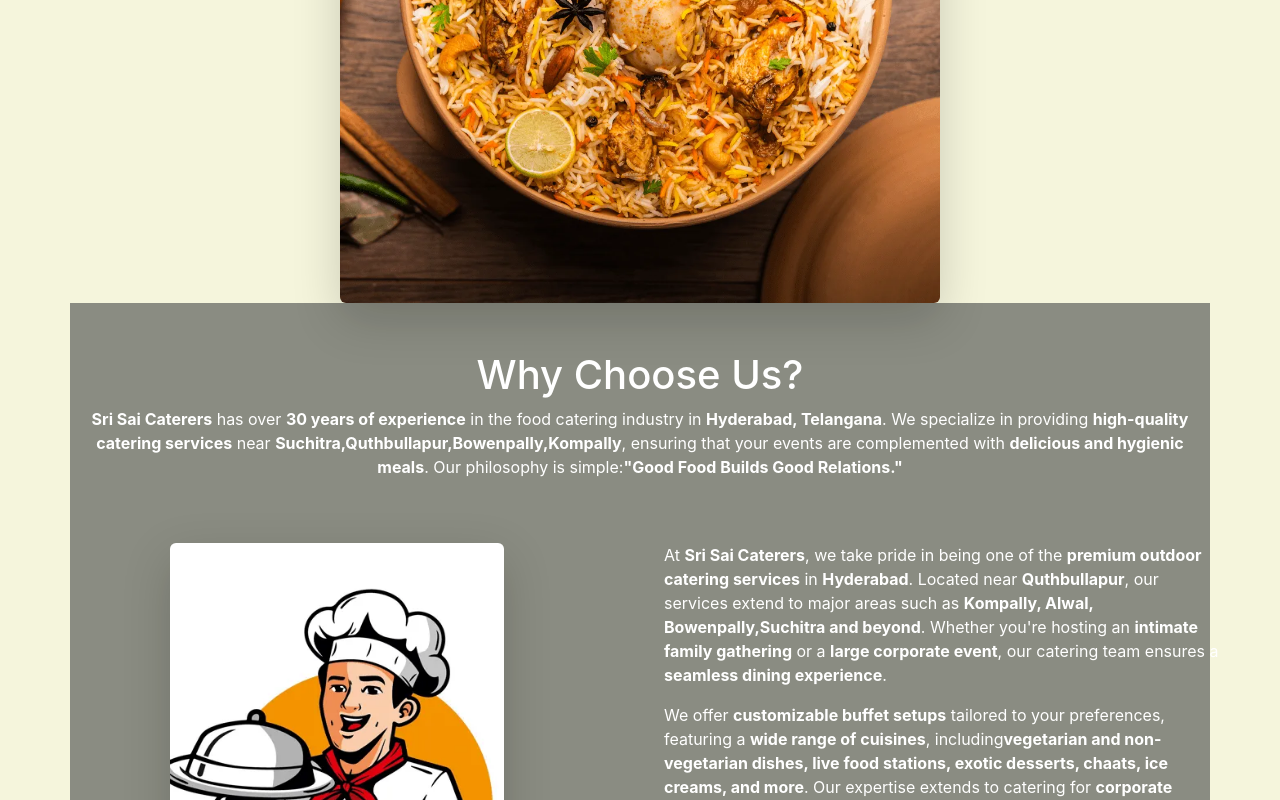
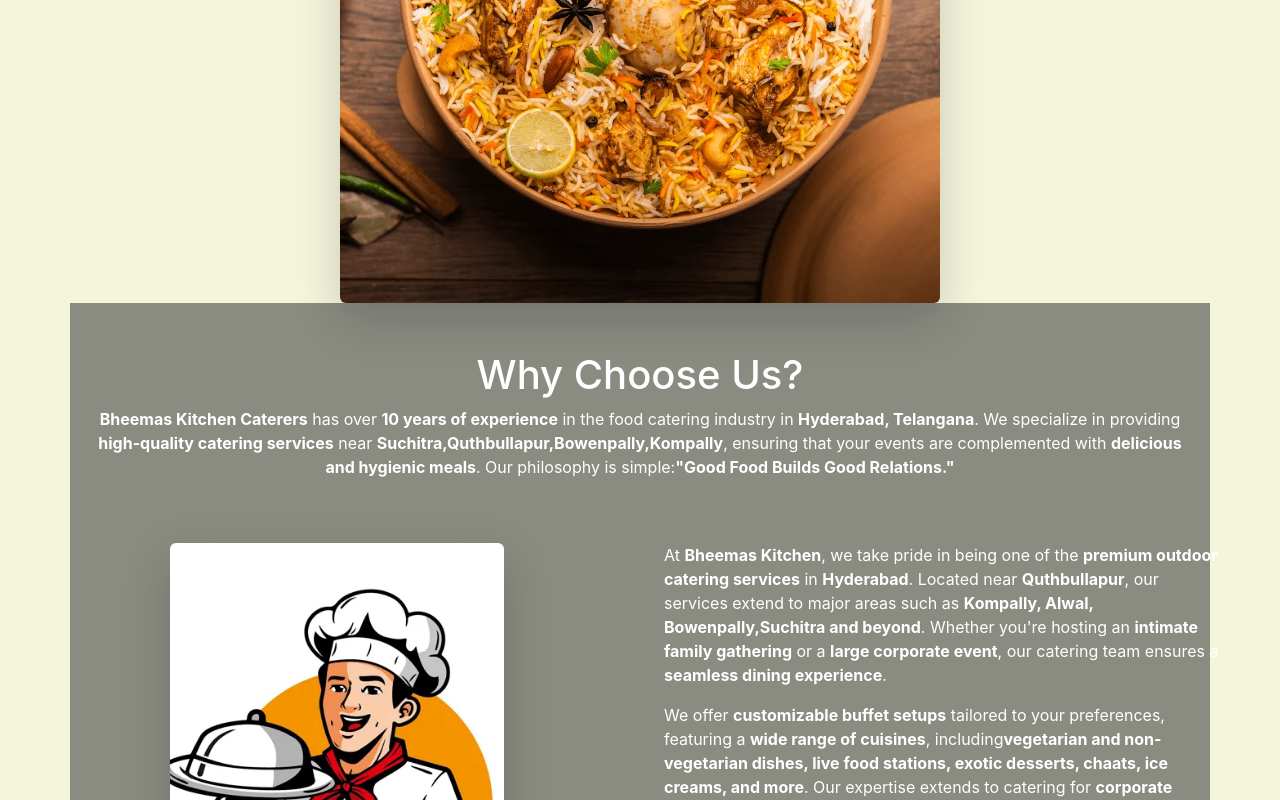
Before and after one commit to Saisiddhu09/bagara-New, a React app in the folder frontend/: page / in a window 1280 px wide. Shown: the part 2000-2800 px from the top of the page. Built offline with nearby package versions, Linux system fonts and the light colour scheme.

Commit message:
final commit fr

```diff
--- a/frontend/public/index.html
+++ b/frontend/public/index.html
@@ -6,13 +6,16 @@
     <meta name="viewport" content="width=device-width, initial-scale=1" />
 
     <link rel="manifest" href="%PUBLIC_URL%/manifest.json" />
+    <link rel="icon" href="%PUBLIC_URL%/media/images/weblogo.PNG" type="image/png" />
+
+
     <link href="https://cdn.jsdelivr.net/npm/bootstrap@5.3.3/dist/css/bootstrap.min.css" rel="stylesheet" integrity="sha384-QWTKZyjpPEjISv5WaRU9OFeRpok6YctnYmDr5pNlyT2bRjXh0JMhjY6hW+ALEwIH" crossorigin="anonymous">
 
     <link
   rel="stylesheet"
   href="https://cdnjs.cloudflare.com/ajax/libs/font-awesome/4.7.0/css/font-awesome.min.css"
 />
-    <title>React App</title>
+    <title>Bheemas Kitchen</title>
   </head>
   <body>
     <noscript>You need to enable JavaScript to run this app.</noscript>
--- a/frontend/src/landing_page/Footer.js
+++ b/frontend/src/landing_page/Footer.js
@@ -17,7 +17,7 @@
               style={{ maxWidth: "150px" }}
             />
             <p className="mt-3">
-              Sri Sai Caterers is the best and premium leading catering service
+              Bheemas Kitchen is the best and premium leading catering service
               in Hyderabad. We cater to all types of
               occasions and events at the best prices.
             </p>
@@ -30,7 +30,7 @@
               <i class="fa fa-instagram" aria-hidden="true"></i>
               </a>
             </div>
-            <p className="mt-3">2025 Sri Sai Caterers. All Rights Reserved.</p>
+            <p className="mt-3">2025 Bheemas Kitchen. All Rights Reserved.</p>
           </div>
 
           {/* Middle Section - Quick Links */}
@@ -72,11 +72,11 @@
             </p>
             <p>
             <i className="fa fa-phone me-1" aria-hidden="true"></i>
-              +91 8367444488
+              +91 9700888257
             </p>
             <p>
               <i className="fas fa-clock text-warning me-2"></i>
-              08 am - 06 pm
+              08 am - 08 pm
             </p>
           </div>
         </div>
--- a/frontend/src/landing_page/Whatsapp.js
+++ b/frontend/src/landing_page/Whatsapp.js
@@ -4,7 +4,7 @@
 const Whatsapp = () => {
   return (
     <a
-      href="https://wa.me/9110568758"
+      href="https://wa.me/9700888257"
       target="_blank"
       rel="noopener noreferrer"
       className="whatsapp-icon"
--- a/frontend/src/landing_page/about/About.js
+++ b/frontend/src/landing_page/about/About.js
@@ -15,9 +15,9 @@
 
       <div className="row align-items-center">
         <div className="col-md-6">
-          <h3>30 Years Of Experience In Catering Services</h3>
+          <h3>10 Years Of Experience In Catering Services</h3>
           <p>
-           Sri Sai Caterers are an expert outdoor catering service provider in Hyderabad.
+            Bheemas Kitchen are an expert outdoor catering service provider in Hyderabad.
             We serve events from small to large crowds with the most comfortable buffet setups at your location.
             Be it a family reunion, colleagues gathering, family function, Indian wedding, birthday, housewarming,
             cradle ceremony, or anniversaries, we are just a call away. From welcome drinks to non-veg specials,
@@ -41,7 +41,7 @@
 
               <span className="heart-icon text-danger fs-3 me-2">❤️</span>
               <div>
-                <h4 className="mb-0">20000+</h4>
+                <h4 className="mb-0">100000+</h4>
                 <p className="text-muted">Satisfied Customers</p>
               </div>
             </div>
--- a/frontend/src/landing_page/home/Feedback.js
+++ b/frontend/src/landing_page/home/Feedback.js
@@ -11,7 +11,7 @@
         <div className="text-container row text-center mt-5 mb-5">
           <h1>Why Choose Us?</h1>
           <p>
-            <strong>Sri Sai Caterers</strong> has over <strong>30 years of experience</strong> in the food catering industry in <strong>Hyderabad, Telangana</strong>.
+            <strong>Bheemas Kitchen Caterers</strong> has over <strong>10 years of experience</strong> in the food catering industry in <strong>Hyderabad, Telangana</strong>.
             We specialize in providing <strong>high-quality catering services</strong> near <strong>Suchitra,Quthbullapur,Bowenpally,Kompally
             </strong>, ensuring
             that your events are complemented with <strong>delicious and hygienic meals</strong>. Our philosophy is simple:
@@ -30,7 +30,7 @@
 
             <div className="col-6 text-start">
               <p>
-                At <strong>Sri Sai Caterers</strong>, we take pride in being one of the <strong>premium outdoor catering services</strong> in <strong>Hyderabad</strong>.
+                At <strong>Bheemas Kitchen</strong>, we take pride in being one of the <strong>premium outdoor catering services</strong> in <strong>Hyderabad</strong>.
                 Located near <strong>Quthbullapur</strong>, our services extend to major areas such as <strong>Kompally, Alwal, Bowenpally,Suchitra and beyond</strong>.
                 Whether you're hosting an <strong>intimate family gathering</strong> or a <strong>large corporate event</strong>, our catering team ensures a <strong>seamless dining experience</strong>.
               </p>
--- a/frontend/src/landing_page/home/Hero.js
+++ b/frontend/src/landing_page/home/Hero.js
@@ -57,7 +57,7 @@
           <div className="row align-items-center">
             {/* Left Section */}
             <div className="col-md-6 bg-dark bg-opacity-50 p-4 rounded-3 text-center">
-              <h1>Sri Sai Caterers provide best Food Catering Services in Hyderabad</h1>
+              <h1>Bheemas Kitchen provide best Food Catering Services in Hyderabad</h1>
               <p>
                 Get premium quality food catering services nearby you at an affordable price.
                 Enjoy a wide range of delicious and hygienic dishes crafted by expert chefs.
--- a/frontend/src/landing_page/home/Menu.js
+++ b/frontend/src/landing_page/home/Menu.js
@@ -12,7 +12,7 @@
 
           <h1>Choose Your Menu</h1>
           <p>
-            Sri Sai Caterers' menus are designed to provide the best level of
+            Bheemas Kitchen's menus are designed to provide the best level of
             comfort for our customer's food needs. We offer a range of
             customizable Veg and Non-Veg menu options in addition to the pre-set
             menus
--- a/frontend/src/landing_page/menu/About.js
+++ b/frontend/src/landing_page/menu/About.js
@@ -5,19 +5,19 @@
   return (
     <div className="about-container bg-dark bg-opacity-50 text-center mt-2 text-white">
       <p className="mb-4">
-        <strong>Sri Sai Caterers</strong> are the experts in <strong>Suchitra, Hyderabad</strong>, for all your culinary needs!
+        <strong>Bheemas Kitchen </strong> are the experts in <strong>Suchitra, Hyderabad</strong>, for all your culinary needs!
         We are more than just catering services and offer a wide range of outdoor Veg and Non-Veg catering at a reasonable price.
       </p>
 
       <p className="mb-4">
-        Sri Sai Caterers is your gateway to Veg and Non-Veg catering services that will leave your guests talking for weeks.
+        Bheemas Kitchen is your gateway to Veg and Non-Veg catering services that will leave your guests talking for weeks.
         We offer customized Veg and Non-Vegetarian menu options for weddings, corporate events, birthday parties, private parties, house parties, cocktail parties, and more.
         You can pick and choose from our extensive menus or let us handle the selection.
         We also provide personalized menus based on your requirements.
       </p>
 
       <p className="mb-4">
-        Sri Sai Caterers is always happy to help you make informed decisions. We are committed to providing hygienic and high-quality food.
+        Bheemas Kitchen is always happy to help you make informed decisions. We are committed to providing hygienic and high-quality food.
       </p>
 
       <p className="mb-4">
--- a/frontend/src/landing_page/services/ServicesPage.js
+++ b/frontend/src/landing_page/services/ServicesPage.js
@@ -23,7 +23,7 @@
           </div>
           <h2 className="service-title">Wedding Catering</h2>
           <p className="service-description">
-            Sri Sai Caterers is a acclaimed wedding caterer in Quthbullapur and Suchitra. With around 10 years of catering experience
+          Bheemas Kitchen is a acclaimed wedding caterer in Quthbullapur and Suchitra. With around 10 years of catering experience
           </p>
 
         </div>
@@ -38,7 +38,7 @@
           </div>
           <h2 className="service-title">Birthday Party Catering</h2>
           <p className="service-description pb-4">
-          Sri Sai Caterers, an esteemed caterer in Hyderabad, has now added birthday parties to their services.
+          Bheemas Kitchen, an esteemed caterer in Hyderabad, has now added birthday parties to their services.
           </p>
 
 
@@ -70,7 +70,7 @@
           </div>
           <h2 className="service-title">House Warming Caterers</h2>
           <p className="service-description">
-            Every home is a unique story, and your housewarming Catering should reflect it. At Sri Sai Caterers
+            Every home is a unique story, and your housewarming Catering should reflect it. At Bheemas Kitchen
           </p>
 
         </div>
@@ -85,7 +85,7 @@
           </div>
           <h2 className="service-title">Corporate Catering</h2>
           <p className="service-description">
-            At Sri Sai Caterers, Whether it's a corporate lunch, a high-profile executive event, or a milestone celebration
+            At Bheemas Kitchen, Whether it's a corporate lunch, a high-profile executive event, or a milestone celebration
           </p>
 
         </div>
```
Also changed, not shown: frontend/public/media/images/weblogo.PNG (added), frontend/public/media/images/weblogo.jpg (added).
